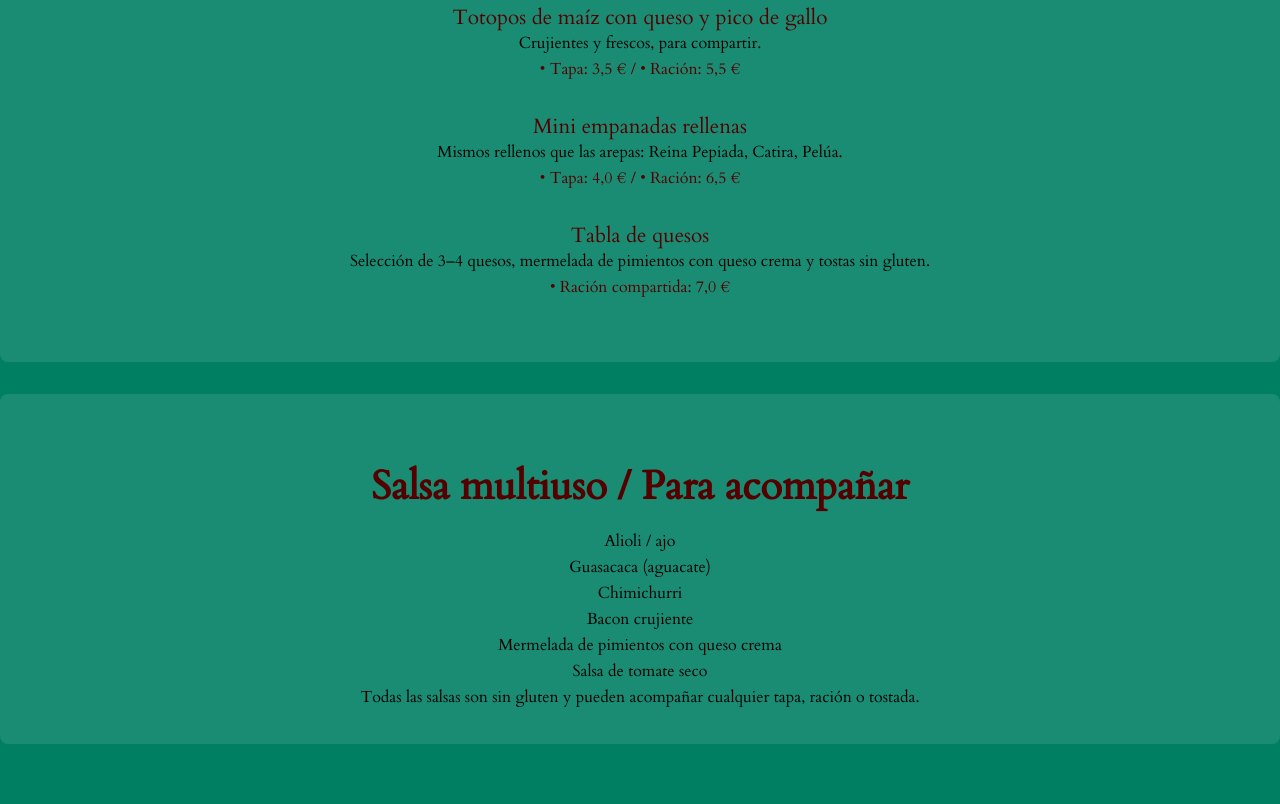
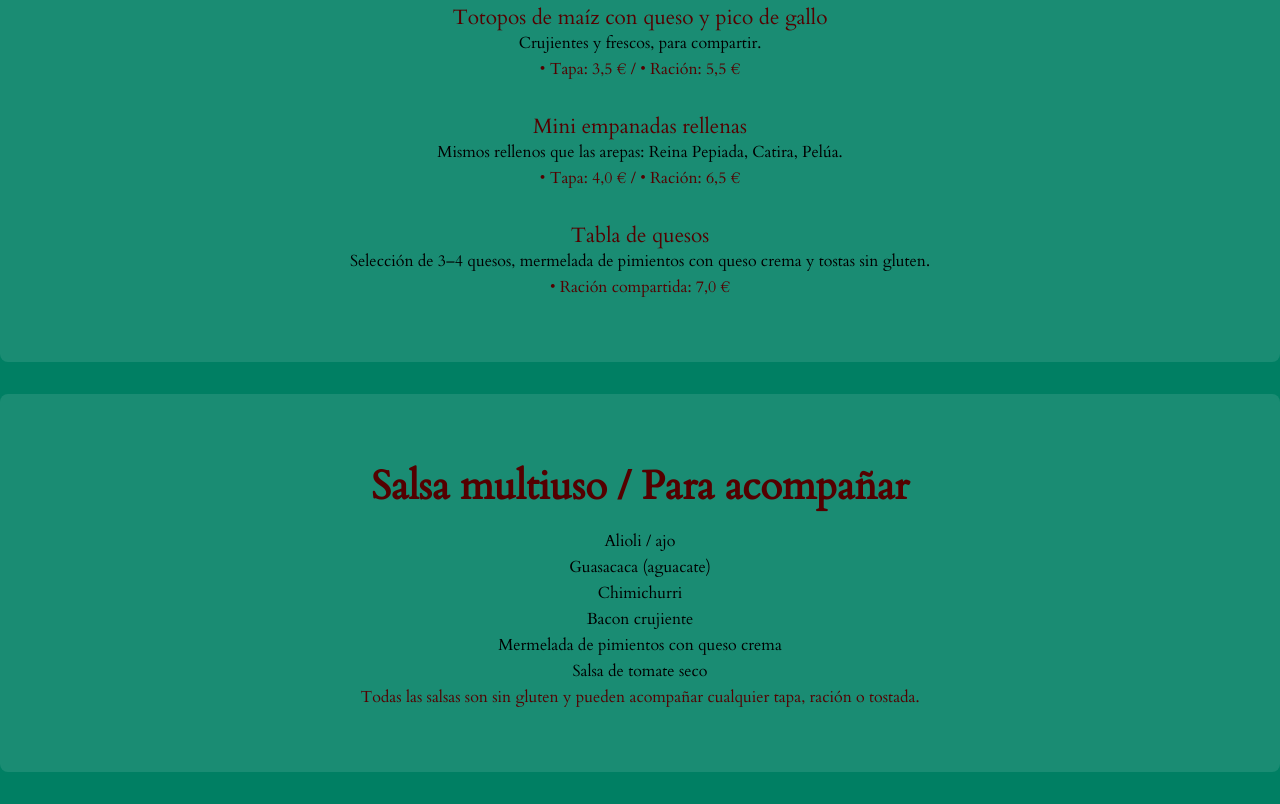
Before and after one commit to eliingeniero/taperiavalverde, a plain HTML site: page menu.html in a window 1280 px wide. Shown: the part 2433-3237 px from the top of the page. Before the commit the page ends 3209 px from the top, so only its background shows below. Drawn offline with Linux system fonts and the light colour scheme.

Commit message:
Update menu.html

```diff
--- a/menu.html
+++ b/menu.html
@@ -122,7 +122,7 @@
     <span class="platosExplic">Mermelada de pimientos con queso crema</span>
     <span class="platosExplic">Salsa de tomate seco</span>
 
-    <span class="platosExplic">Todas las salsas son sin gluten y pueden acompañar cualquier tapa, ración o tostada.</span>
+    <span class="platosPrecio">Todas las salsas son sin gluten y pueden acompañar cualquier tapa, ración o tostada.</span>
   </section>
 
 </body>
```
